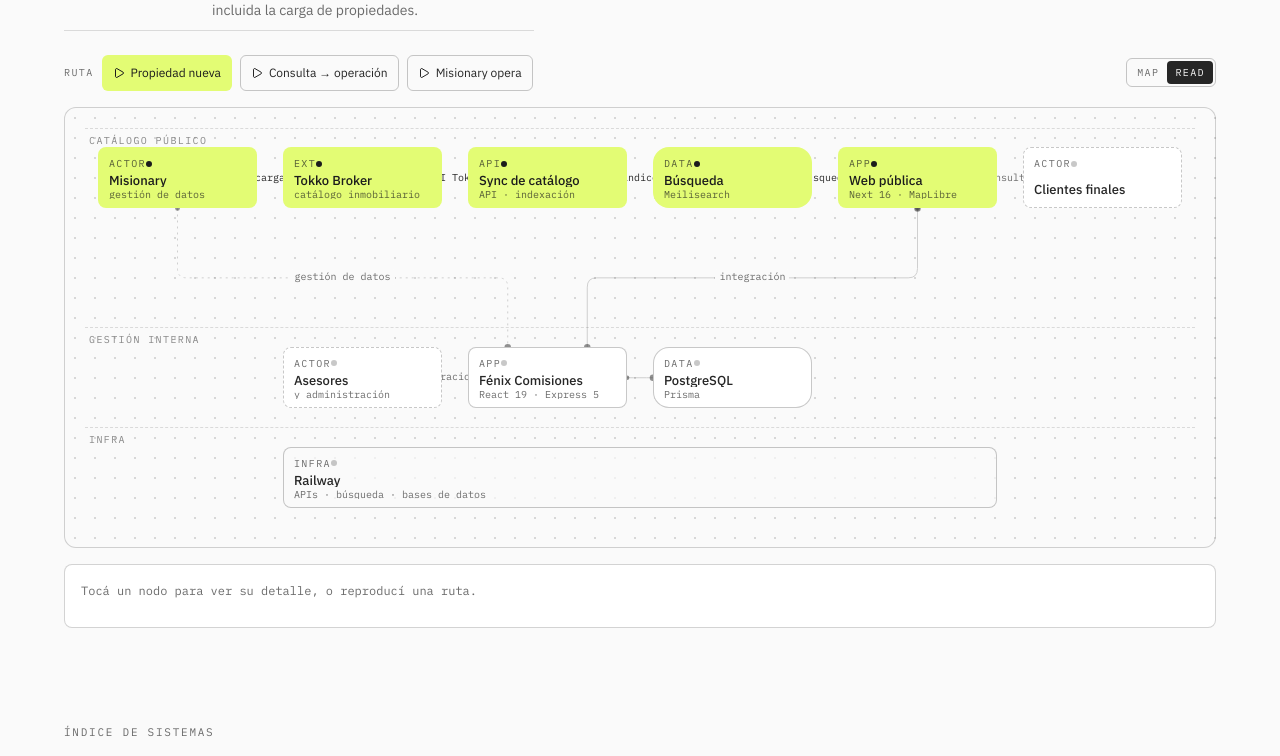
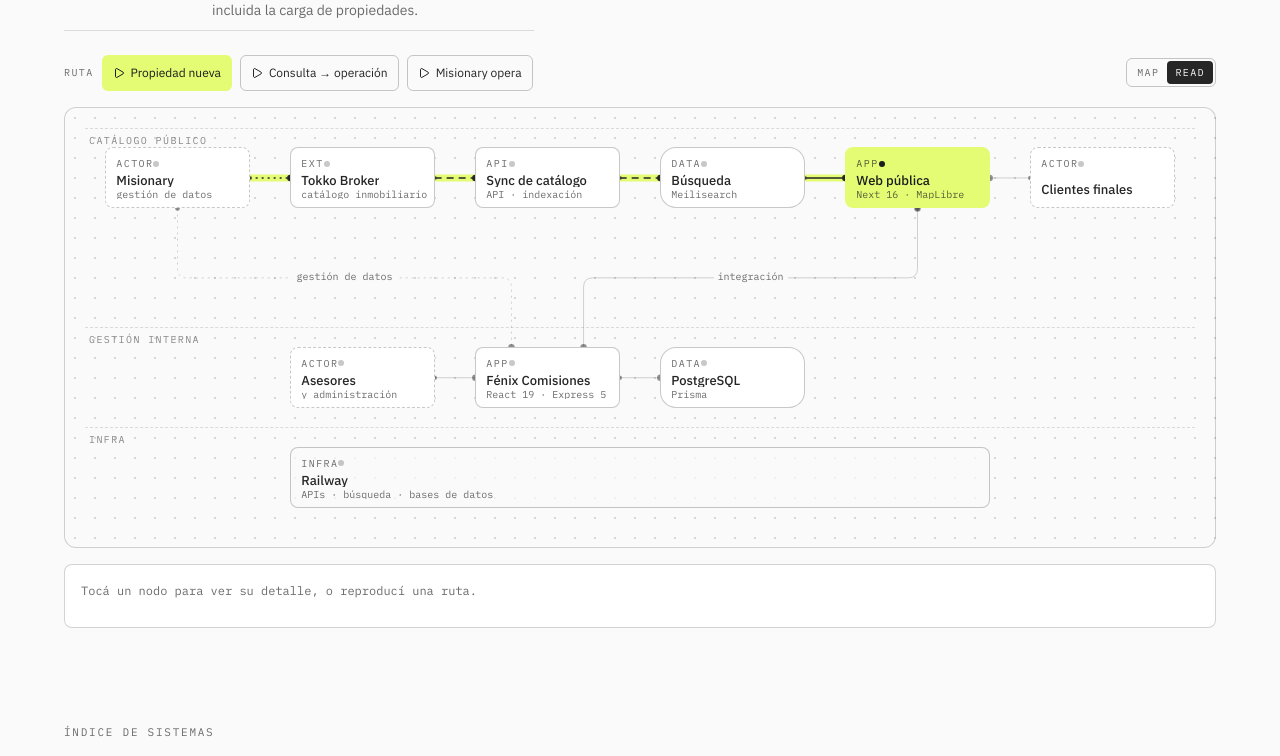
Before and after one commit to guidohalley/misionary-sistemas, a Next.js app: page / in a window 1280 px wide. Shown: the part 1520-2276 px from the top of the page. Built offline with nearby package versions, Linux system fonts and the light colour scheme.

Commit message:
fix(diagram): evitar etiquetas encimadas sobre nodos
Co-authored-by: Guido Halley <guidohalley@users.noreply.github.com>

```diff
--- a/components/diagram/diagram-canvas.tsx
+++ b/components/diagram/diagram-canvas.tsx
@@ -1,6 +1,6 @@
 "use client"
 
-import { useRef } from "react"
+import { useEffect, useRef, useState } from "react"
 import gsap from "gsap"
 import { useGSAP } from "@gsap/react"
 import { cn } from "@/lib/utils"
@@ -45,6 +45,15 @@ export function DiagramCanvas({
   const scope = useRef<HTMLDivElement>(null)
   const paths = useRef<Record<string, SVGPathElement | null>>({})
   const dot = useRef<SVGCircleElement>(null)
+  const [scale, setScale] = useState(0)
+
+  useEffect(() => {
+    const el = scope.current
+    if (!el) return
+    const ro = new ResizeObserver(([e]) => setScale(e.contentRect.width / w))
+    ro.observe(el)
+    return () => ro.disconnect()
+  }, [w])
 
   const visibleNodes = diagram.nodes
     .map((node) => {
@@ -179,7 +188,7 @@ export function DiagramCanvas({
 
       {level === "read" &&
         edges
-          .filter(({ edge }) => edge.label)
+          .filter(({ edge, room }) => edge.label && scale > 0 && edge.label.length * 6.2 + 12 <= room * scale)
           .map(({ edge, mid }) => (
             <span
               key={`label-${edge.id}`}
--- a/components/diagram/geometry.ts
+++ b/components/diagram/geometry.ts
@@ -6,7 +6,7 @@ export type Box = { x: number; y: number; w: number; h: number }
 type Point = { x: number; y: number }
 
 const METRICS = {
-  desktop: { colW: 200, rowH: 108, nodeH: 66, padX: 14 },
+  desktop: { colW: 200, rowH: 108, nodeH: 66, padX: 22 },
   mobile: { colW: 170, rowH: 104, nodeH: 74, padX: 10 },
 } as const
 
@@ -99,5 +99,7 @@ export function routeEdge(a: Box, b: Box, routing: EdgeRouting) {
     x: (points[1].x + points[2].x) / 2,
     y: (points[1].y + points[2].y) / 2,
   }
-  return { d, mid, end: points[points.length - 1], start: points[0] }
+  const horizontal = Math.abs(points[1].y - points[2].y) < 1 && via === "h"
+  const room = horizontal ? Math.abs(points[3].x - points[0].x) : Infinity
+  return { d, mid, end: points[points.length - 1], start: points[0], room }
 }
--- a/components/diagram/system-diagram.tsx
+++ b/components/diagram/system-diagram.tsx
@@ -74,12 +74,13 @@ export function SystemDiagram({ diagram, autoPlay, storyKey, className }: Props)
     const edgesOn = new Set<string>()
     const nodesOn = new Set<string>()
     if (route && step >= 0) {
-      route.edges.slice(0, step + 1).forEach((id) => {
+      const done = step >= route.edges.length
+      route.edges.slice(0, step + 1).forEach((id, i) => {
         const e = diagram.edges.find((x) => x.id === id)
         if (!e) return
         edgesOn.add(e.id)
-        nodesOn.add(e.from)
-        nodesOn.add(e.to)
+        if (!done || i === route.edges.length - 1) nodesOn.add(e.to)
+        if (!done) nodesOn.add(e.from)
       })
     }
     return { activeEdges: edgesOn, activeNodes: nodesOn }
--- a/content/diagramas.ts
+++ b/content/diagramas.ts
@@ -121,7 +121,7 @@ export const FENIX: Diagram = {
       toShift: 0.25,
       mobile: { toShift: 0.25 },
     },
-    { id: "e8", from: "asesores", to: "comisiones", kind: "data", label: "operaciones" },
+    { id: "e8", from: "asesores", to: "comisiones", kind: "data", label: "operación" },
     { id: "e9", from: "comisiones", to: "pg", kind: "data" },
   ],
   routes: [
```
